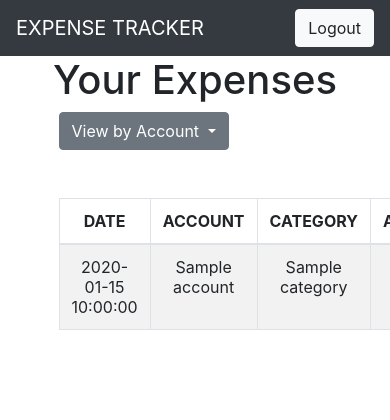
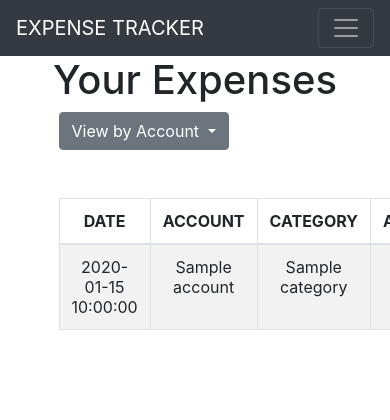
Before and after one commit to shreyxskar/expense-tracker, a Flask app: page /all_expenses in a window 390 px wide; the page is wider, and only the part inside the window is pictured. Shown: the top 420 px of that part. Run offline with Flask 2, Linux system fonts and the light colour scheme; the visitor is signed in with stand-in values (Sample User, id 1); a database or web service that is not in the repository returns one stand-in record (values such as "Sample title"); data that the repository does not hold is empty; some libraries are stand-ins or nearby versions.

Commit message:
Mobile compatible Dropdown menu fixed

```diff
--- a/templates/base_structure.html
+++ b/templates/base_structure.html
@@ -11,9 +11,12 @@
 
         <nav class="navbar navbar-expand-lg navbar-dark bg-dark">
             <a class="navbar-brand" href="{{ url_for('index_page') }}">EXPENSE TRACKER</a>
+            <button class="navbar-toggler" type="button" data-toggle="collapse" data-target="#navbarNavDropdown" aria-controls="navbarNavDropdown" aria-expanded="false" aria-label="Toggle navigation">
+                <span class="navbar-toggler-icon"></span>
+              </button>
+            <div class="collapse navbar-collapse" id="navbarNavDropdown">
 
-            <div class="collapse navbar-collapse" id="navbarNavDropdown">
-             <ul class="navbar-nav">
+             <ul class="navbar-nav mr-auto">
 
                 <li class="nav-item">
                     <a class="nav-link {% block activea %}{% endblock %}" href="{{ url_for('index_page') }}" role="tab" aria-selected={% block vala %}{% endblock %}>Dashboard</a>
@@ -33,11 +36,11 @@
 
              </ul>
 
-            </div>
 
-            <div>
+            <div class="pull-right">
                 <a href="{{ url_for('signout_user') }}" class="btn btn-light pull-right">Logout</a>
             </div>
+        </div>
 
         </nav>
 
```
